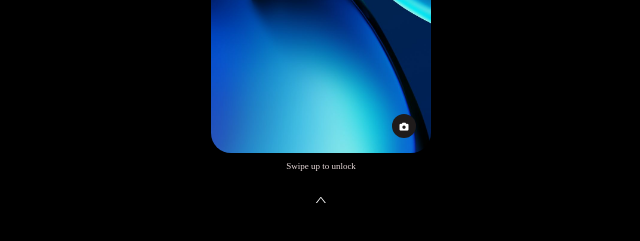
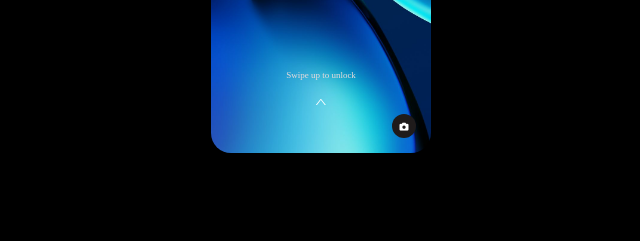
Before and after one commit to Anirban4511/Local-Project, a plain HTML site: page reviews/index.html in a window 1280 px wide. Shown: the part 457-698 px from the top of the page, 319-959 px from the left. Drawn offline with Linux system fonts and the light colour scheme.

Commit message:
updates committed

```diff
--- a/reviews/style.css
+++ b/reviews/style.css
@@ -55,23 +55,22 @@ p{
     top: -2px;
 
 }
-p.net{
-    /* font-size:6px;
-position:relative ;
-top: -2px;
-left: 3px; */
 
-}
-.bottom
-{
+.bottom {
+    position: absolute;
+    bottom: 50px; /* Adjust this to keep space above the camera */
+    left: 50%;
+    transform: translateX(-50%);
     display: flex;
     flex-direction: column;
     align-items: center;
     justify-content: center;
-    height: 70vh;
-    gap: 15px;
-    font-size: 22px;
+    width: 100%;
+    gap: 8px; /* Reduced gap for better alignment */
+    font-size: clamp(14px, 2vw, 22px); /* Responsive font size */
+    text-align: center;
 }
+
 .container{
     /* border: 1px solid red; */
     position:relative;
@@ -115,8 +114,3 @@ left: 3px; */
     /* font-size: 50px; */
     animation: moveUp 2s cubic-bezier(0, 0.25, 0.27, 1.55) infinite;
   }
-
-
-.icon{
-
-}
```
